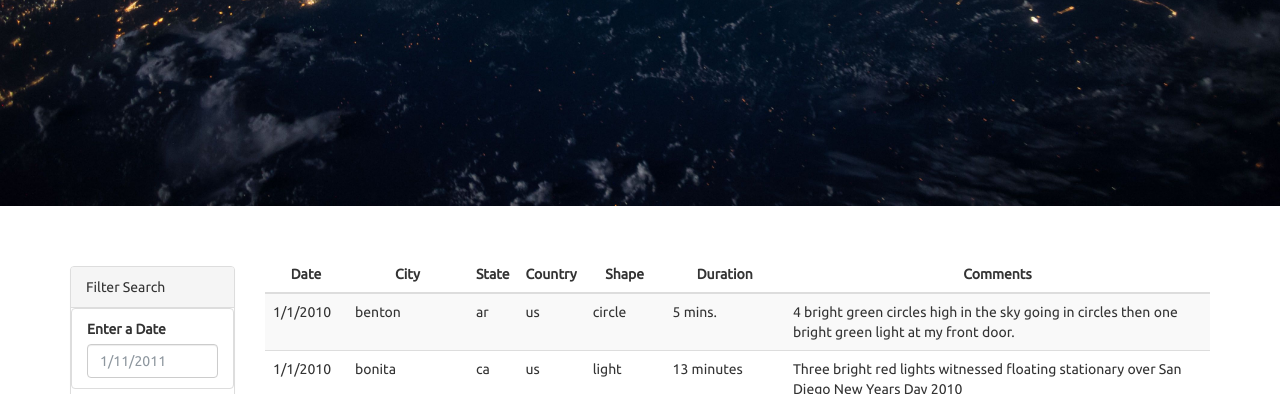
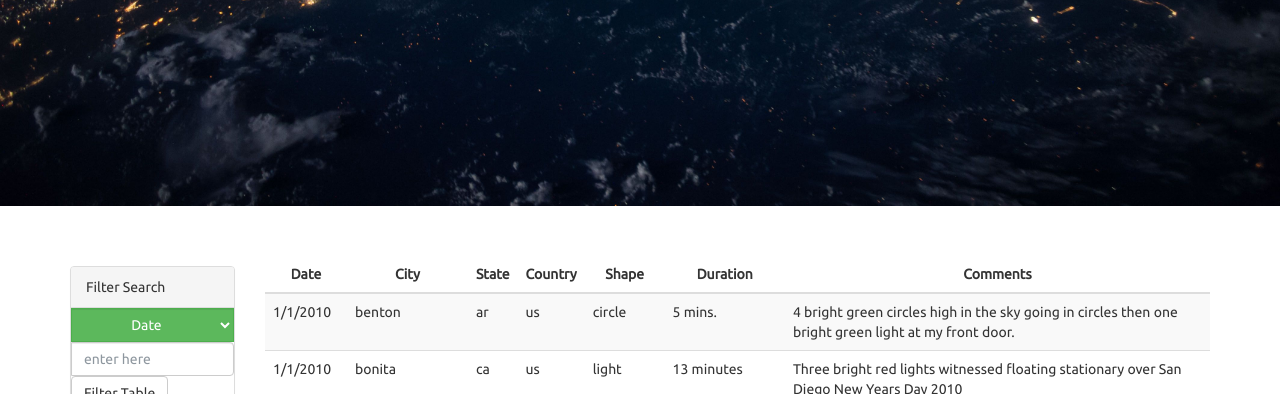
Before and after one commit to JBGA21/javascript-challenge, a plain HTML site: page UFO-level-2/index.html in a window 1280 px wide. Shown: the part 406-800 px from the top of the page. Drawn offline with nearby package versions, Linux system fonts and the light colour scheme.

Commit message:
Dropdown for multiple filters added

```diff
--- a/UFO-level-2/index.html
+++ b/UFO-level-2/index.html
@@ -33,13 +33,17 @@
               <div class="panel-heading">Filter Search</div>
               <div class="panel-body">
                 <form>
-                  <div class="form-group">
-                    <ul class="list-group" id="filters">
-                      <li class="filter list-group-item">
-                        <label for="date">Enter a Date</label>
-                        <input class="form-control" id="datetime" type="text" placeholder="1/11/2011">
-                      </li>
-                    </ul>
+                  <div class="input-group">
+                    <div class="input-group-prepend">
+                      <select type="button" class="form-control btn btn-success" data-toggle="dropdown">
+                        <option href="#" class="dropdown-item">Date</option>
+                        <option href="#" class="dropdown-item">City</option>
+                        <option href="#" class="dropdown-item">State</option>
+                        <option href="#" class="dropdown-item">Country</option>
+                        <option href="#" class="dropdown-item">Shape</option>
+                      </select>
+                    </div>
+                    <input type="text" id="input" class="form-control" placeholder="enter here">
                   </div>
                   <button id="filter-btn" type="button" class="btn btn-default">Filter Table</button>
                 </form>
--- a/UFO-level-2/static/js/app.js
+++ b/UFO-level-2/static/js/app.js
@@ -44,7 +44,3 @@ button.on("click", function () {
 });
 
 //}
-
-//d3.selectAll("#filter-btn").on('click', handleClick)
-
-//buildTable(tableData)
```
